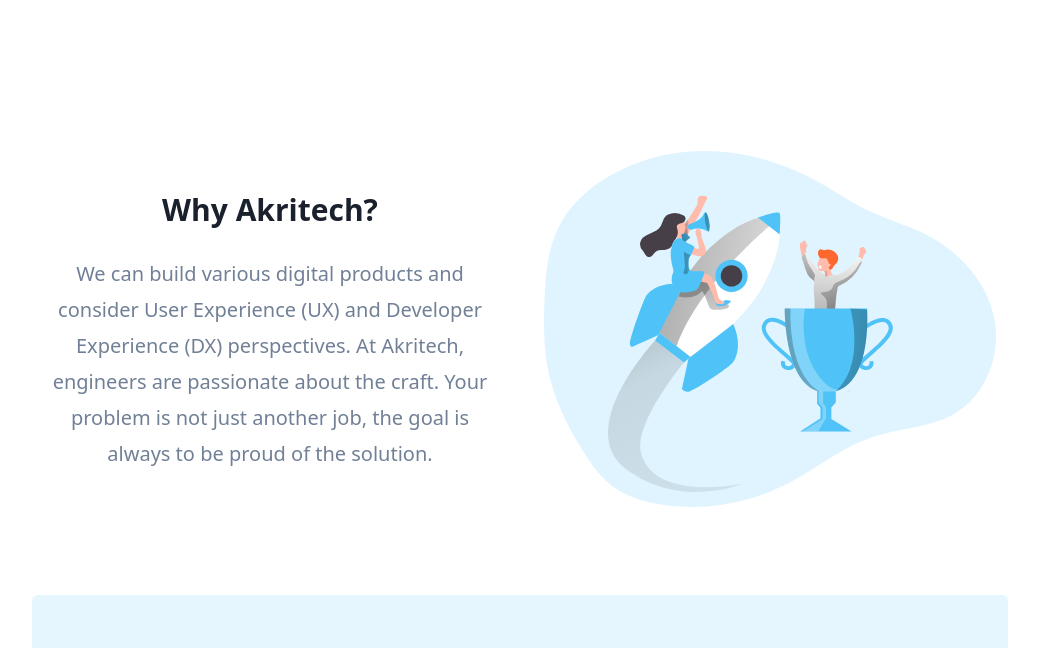
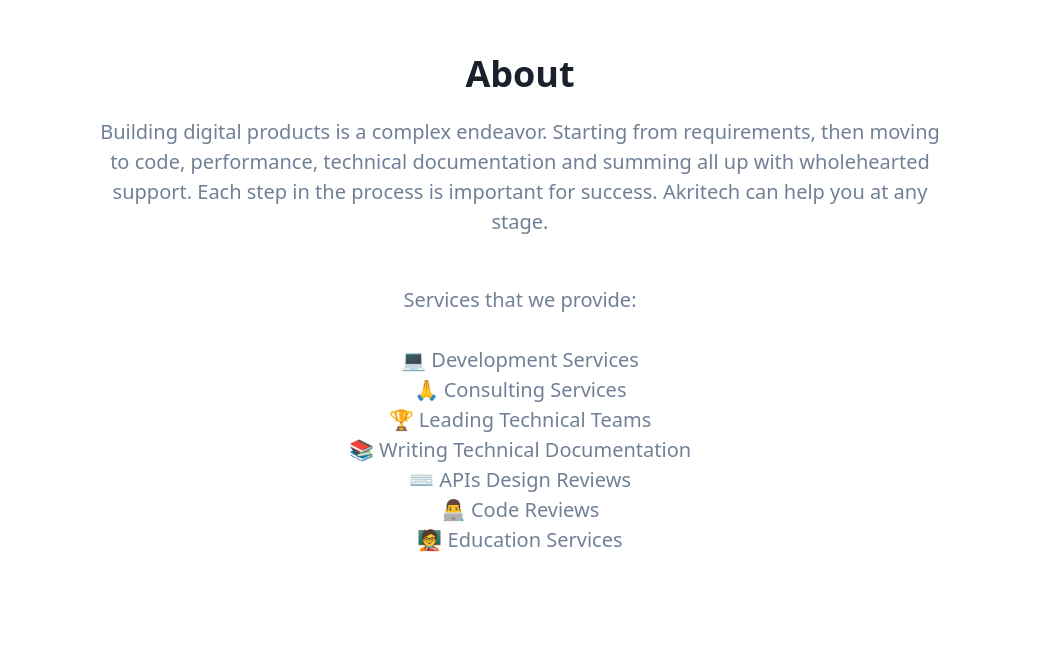
Before and after one commit to dlozina/Akritech, a Next.js app: page / in a window 1280 px wide. Shown: the part 592-1240 px from the top of the page, without its empty margins (120-1159 px from the left). Built offline with nearby package versions, Linux system fonts and the light colour scheme.

Commit message:
Favicon change

```diff
--- /dev/null
+++ b/src/templates/About.tsx
@@ -0,0 +1,24 @@
+import { Section } from '../layout/Section';
+
+const About = () => (
+  <div id="about">
+    <Section
+      title="About"
+      description="Building digital products is a complex endeavor. Starting from requirements, then moving to code, performance, technical documentation and summing all up with wholehearted support. Each step in the process is important for success. Akritech can help you at any stage."
+    >
+      <div className="mt-4 text-xl md:px-20 text-center">
+        <p>Services that we provide:</p>
+        <br />
+        <p>💻 Development Services</p>
+        <p>🙏 Consulting Services</p>
+        <p>🏆 Leading Technical Teams</p>
+        <p>📚 Writing Technical Documentation</p>
+        <p>⌨️ APIs Design Reviews</p>
+        <p>👨‍💻 Code Reviews</p>
+        <p>🧑‍🏫 Education Services</p>
+      </div>
+    </Section>
+  </div>
+);
+
+export { About };
```
